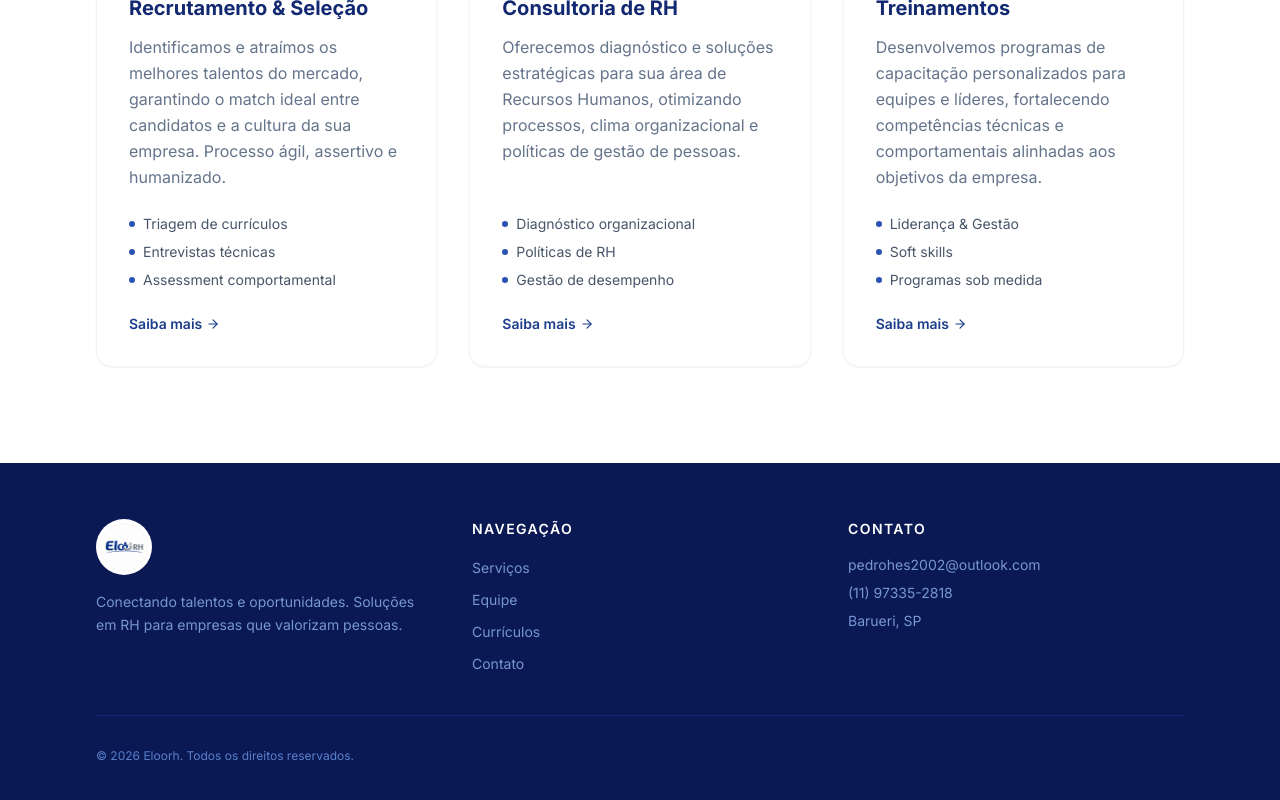
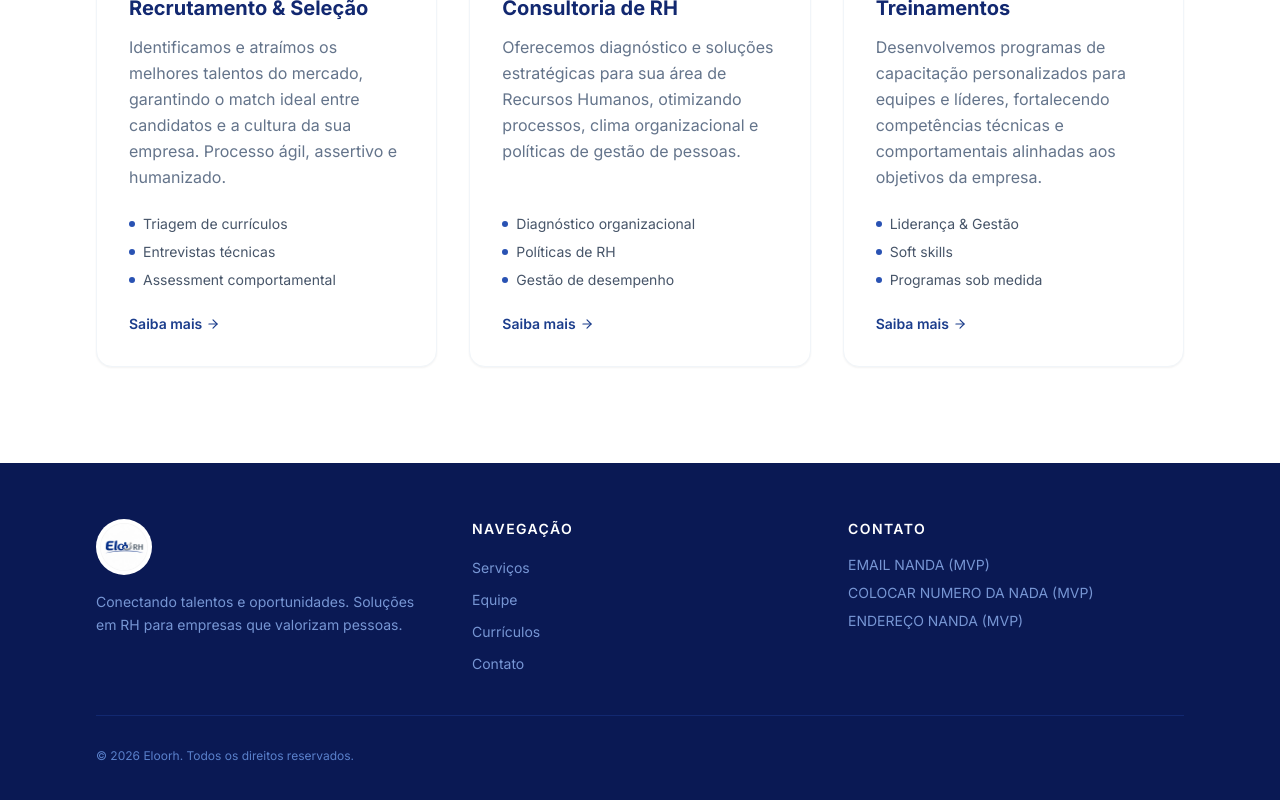
Before and after one commit to PedroElorriaga/eloorh, a React (Vite) app: page / in a window 1280 px wide. Shown: the part 1194-1994 px from the top of the page. Built offline with nearby package versions, Linux system fonts and the light colour scheme.

Commit message:
mvp v0.1.2

```diff
--- a/src/components/Footer.jsx
+++ b/src/components/Footer.jsx
@@ -61,15 +61,15 @@ export default function Footer() {
                         <ul className="space-y-2 text-sm text-primary-300">
                             <li>
                                 <a href="mailto:pedrohes2002@outlook.com" className="hover:text-white transition-colors break-all">
-                                    pedrohes2002@outlook.com
+                                    EMAIL NANDA (MVP)
                                 </a>
                             </li>
                             <li>
                                 <a href="https://wa.me/5511973352818" target="_blank" rel="noreferrer" className="hover:text-white transition-colors">
-                                    (11) 97335-2818
+                                    COLOCAR NUMERO DA NADA (MVP)
                                 </a>
                             </li>
-                            <li>Barueri, SP</li>
+                            <li>ENDEREÇO NANDA (MVP)</li>
                         </ul>
                     </div>
                 </div>
--- a/src/components/Hero.jsx
+++ b/src/components/Hero.jsx
@@ -54,12 +54,12 @@ export default function Hero() {
             </div>
 
             {/* Scroll indicator */}
-            <div className="absolute bottom-8 left-1/2 -translate-x-1/2 z-10 flex flex-col items-center gap-1 text-white/60 text-xs animate-bounce">
+            {/* <div className="absolute bottom-8 left-1/2 -translate-x-1/2 z-10 flex flex-col items-center gap-1 text-white/60 text-xs animate-bounce">
                 <span>Role para baixo</span>
                 <svg width="16" height="16" viewBox="0 0 24 24" fill="none" stroke="currentColor" strokeWidth="2">
                     <path d="M12 5v14M5 12l7 7 7-7" />
                 </svg>
-            </div>
+            </div> */}
         </section>
     )
 }
```
